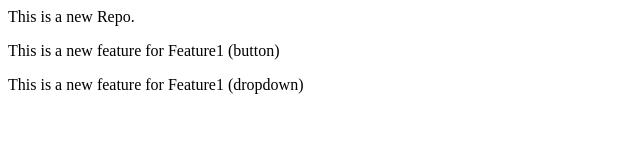
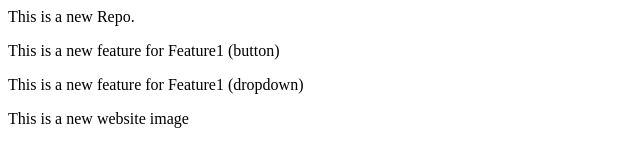
Before and after one commit to shivamrocks19/LocalRepo, a plain HTML site: page index.html in a window 1280 px wide. Shown: the whole page, without its empty margins (0-640 px from the left). Drawn offline with Linux system fonts and the light colour scheme.

```diff
--- a/index.html
+++ b/index.html
@@ -1,3 +1,4 @@
 <p> This is a new Repo. </p>
 <p> This is a new feature for Feature1 (button) </p>
 <p> This is a new feature for Feature1 (dropdown) </p>
+<p> This is a new website image</p>
```
